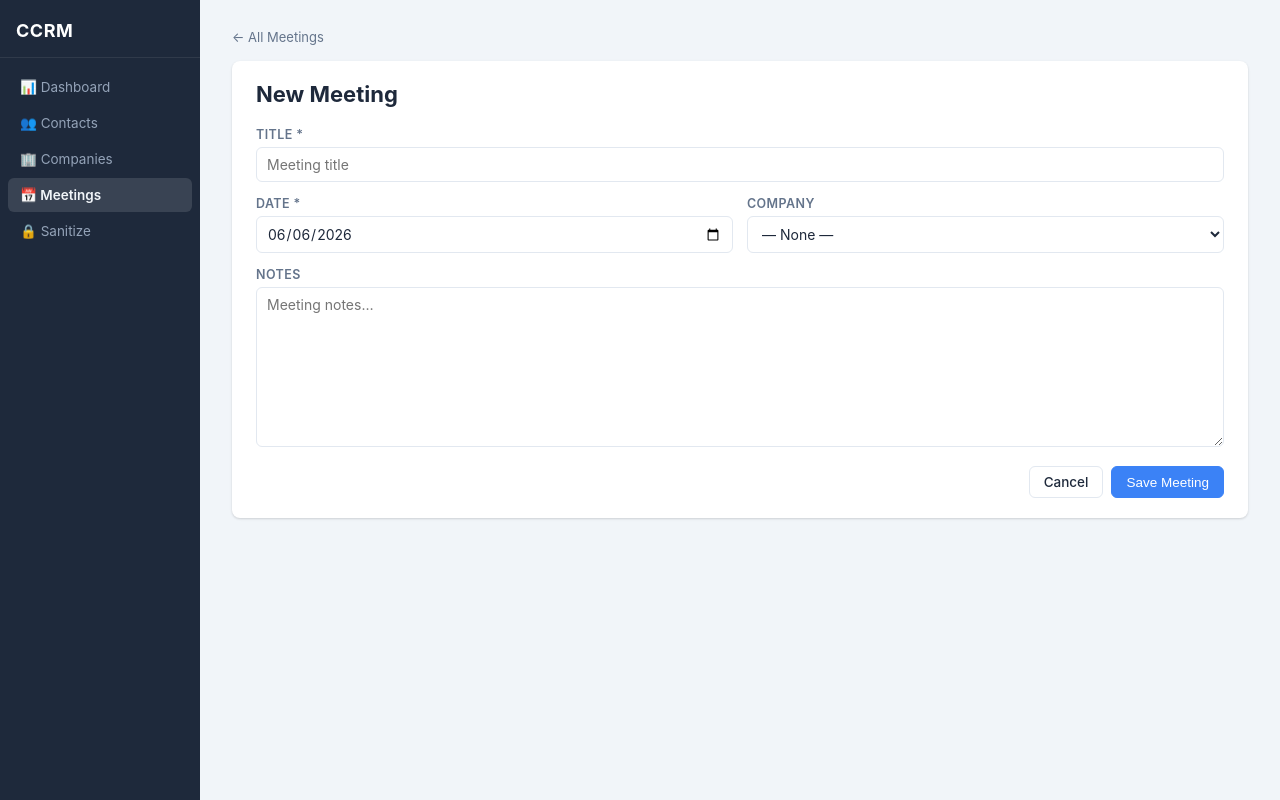
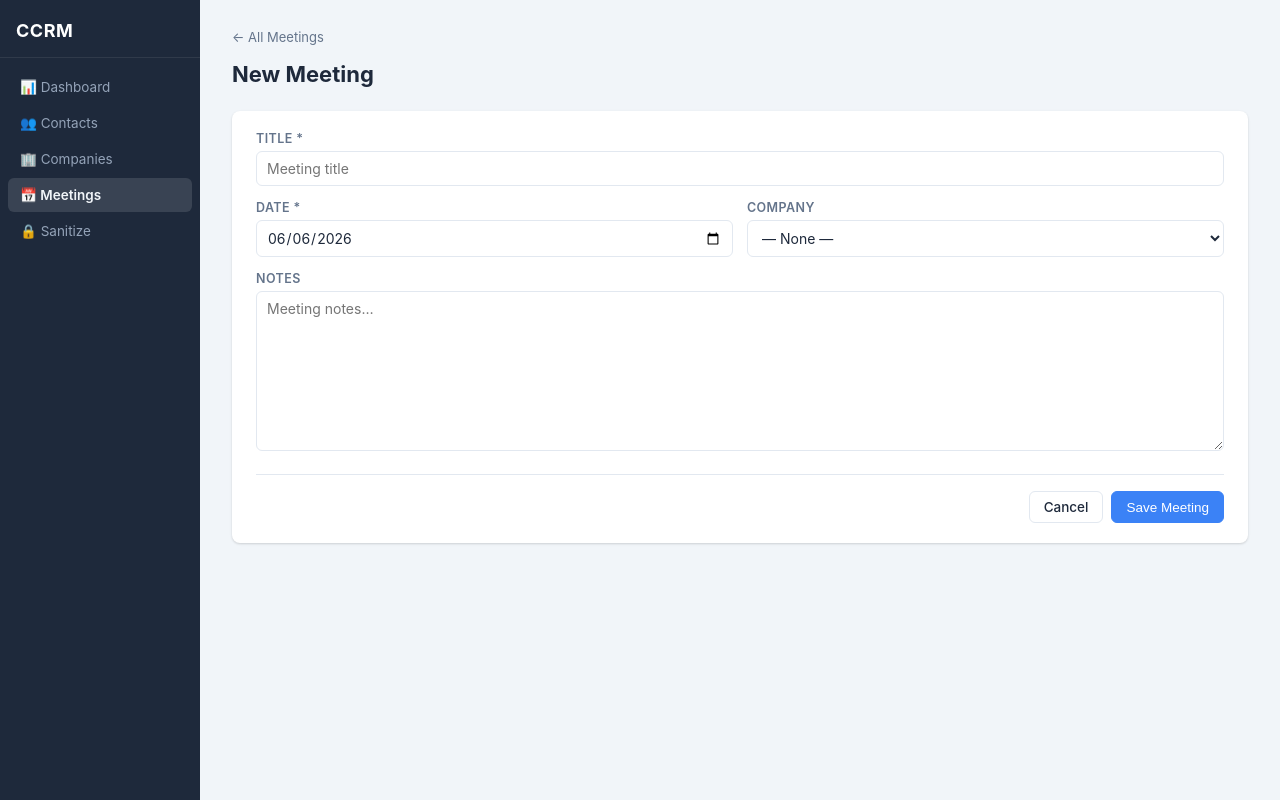
Before and after one commit to dougweaver75/tam-debrief, a Flask app: page /meetings/new in a window 1280 px wide. Run offline with Flask 3, Linux system fonts and the light colour scheme; data that the repository does not hold is empty.

Commit message:
fix: form wrapper, page-header layout, double-submit guard on new meeting page

```diff
--- a/static/app.js
+++ b/static/app.js
@@ -397,7 +397,9 @@ async function initNewMeeting() {
   await populateCompanyDropdown('mCompanyId', null);
 }
 
-async function saveNewMeeting() {
+async function saveNewMeeting(e) {
+  e.preventDefault();
+  const btn = document.querySelector('#newMeetingForm [type=submit]');
   const title = document.getElementById('mTitle').value.trim();
   const date  = document.getElementById('mDate').value;
   if (!title || !date) { showToast('Title and date are required.'); return; }
@@ -407,10 +409,14 @@ async function saveNewMeeting() {
     company_id:   document.getElementById('mCompanyId').value || null,
     notes:        document.getElementById('mNotes').value.trim(),
   };
+  btn.disabled = true;
   try {
     const meeting = await API.post('/api/meetings', data);
     window.location.href = `/meetings/${meeting.id}`;
-  } catch (e) { showToast('Save failed.'); }
+  } catch (e) {
+    showToast('Save failed.');
+    btn.disabled = false;
+  }
 }
 
 // ── Meetings List ──────────────────────────────────────────────────────────
--- a/templates/meeting_new.html
+++ b/templates/meeting_new.html
@@ -2,10 +2,11 @@
 {% block title %}New Meeting — CCRM{% endblock %}
 {% block content %}
 <a href="/meetings" class="back-link">← All Meetings</a>
-<div class="card">
-  <div class="page-header" style="margin-bottom:20px">
+<div class="page-header">
   <h1 class="page-title">New Meeting</h1>
 </div>
+<div class="card">
+  <form id="newMeetingForm" onsubmit="saveNewMeeting(event)">
     <div class="form-row">
       <label>Title *</label>
       <input type="text" id="mTitle" required placeholder="Meeting title">
@@ -26,10 +27,11 @@
       <label>Notes</label>
       <textarea id="mNotes" style="min-height:160px" placeholder="Meeting notes…"></textarea>
     </div>
-  <div style="display:flex;gap:8px;justify-content:flex-end;margin-top:16px">
+    <div class="modal-footer">
       <a href="/meetings" class="btn btn-secondary">Cancel</a>
-    <button class="btn btn-primary" onclick="saveNewMeeting()">Save Meeting</button>
+      <button type="submit" class="btn btn-primary">Save Meeting</button>
     </div>
+  </form>
 </div>
 {% endblock %}
 {% block scripts %}<script>initNewMeeting();</script>{% endblock %}
```
Also changed, not shown: tests/test_api.py (+2 -0 lines). Lines whose indentation alone changed are shown as unchanged.
